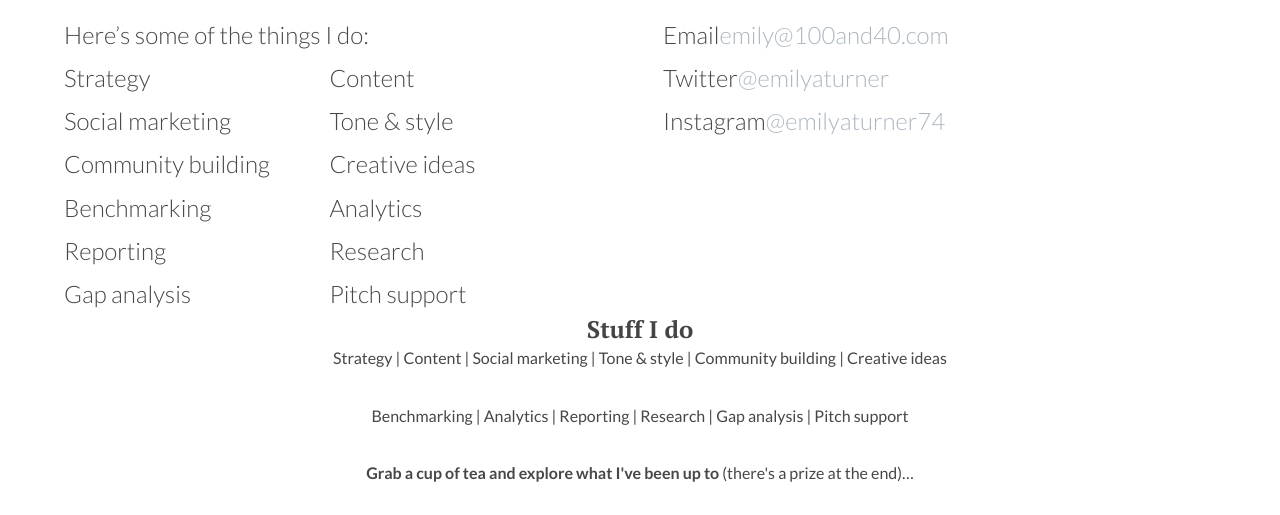
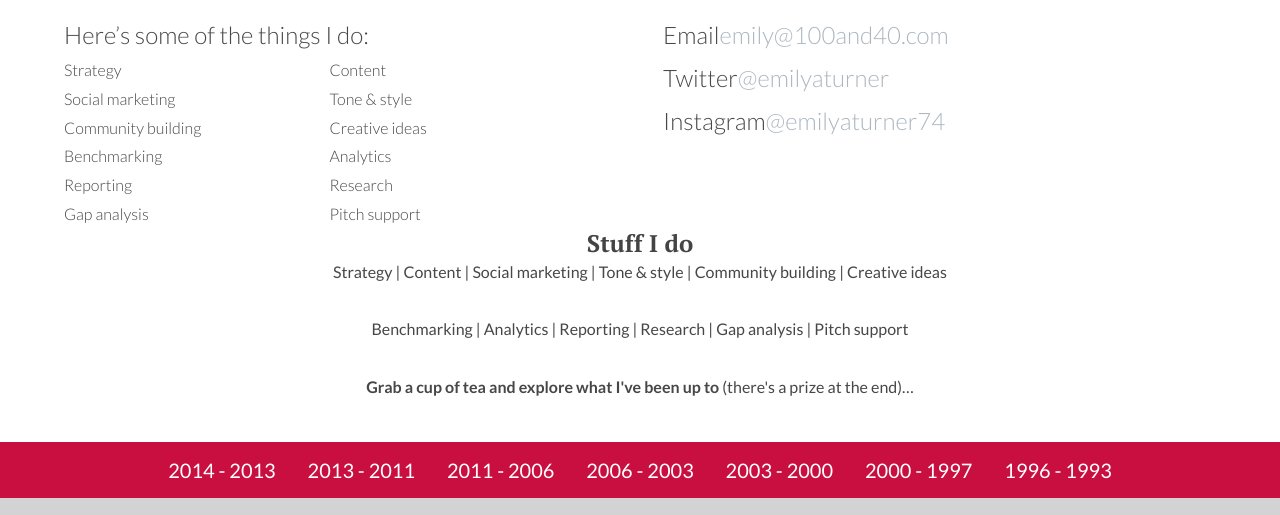
Before and after one commit to 100and40/100and40.github.io, a plain HTML site: page new_index.htm in a window 1280 px wide. Shown: the part 769-1284 px from the top of the page. Drawn offline with nearby package versions, Linux system fonts and the light colour scheme; a web font is replaced by a local one.

Commit message:
Created ak_style.css

```diff
--- a/css/ak_style.css
+++ b/css/ak_style.css
@@ -84,8 +84,7 @@ h1:after,
   line-height: 1.2;
   font-weight: 200;
 }
-.center-this p,
-.center-this li {
+.center-this p {
   font-size: 1.5em;
   font-weight: 300;
 }
@@ -93,4 +92,6 @@ h1:after,
 ul.skills li {
 	width:48%;
     float:left;
+    font-size: 1em;
+    font-weight: 300;
 }
```
